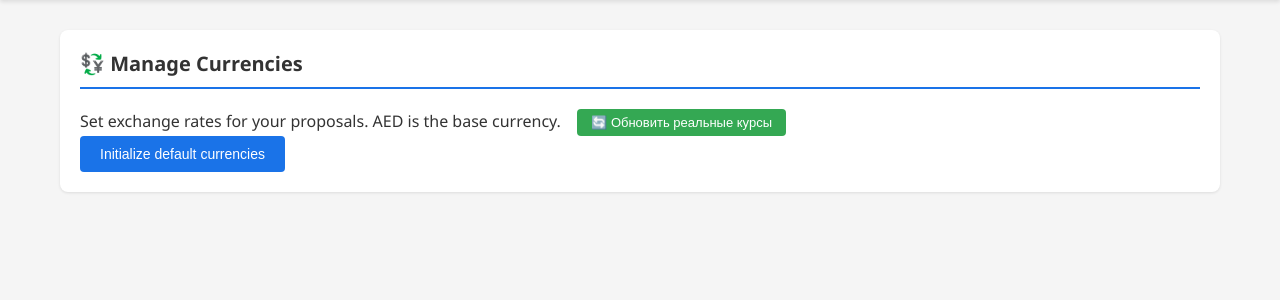
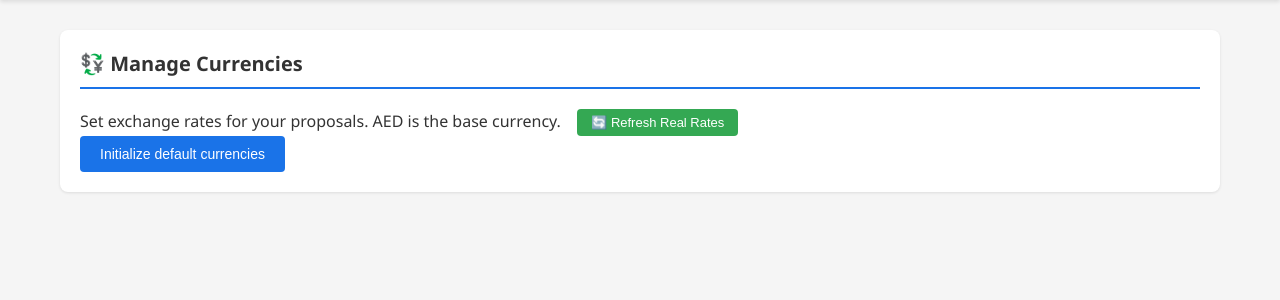
Before and after one commit to o6594340-sys/UAE-offer-generator, a Flask app: page /admin/currencies in a window 1280 px wide. Shown: the part 126-426 px from the top of the page. Run offline with Flask 3, Linux system fonts and the light colour scheme.

Commit message:
Translate currencies page button to English

```diff
--- a/admin/templates/admin/currencies.html
+++ b/admin/templates/admin/currencies.html
@@ -7,7 +7,7 @@
     <h2>💱 Manage Currencies</h2>
     <p>Set exchange rates for your proposals. AED is the base currency.
       <button onclick="refreshRates()" id="refresh-btn" class="btn" style="margin-left:12px; font-size:13px; padding:6px 14px; background:#34a853;">
-        🔄 Обновить реальные курсы
+        🔄 Refresh Real Rates
       </button>
       <span id="refresh-status" style="font-size:13px; margin-left:8px; color:#888;"></span>
     </p>
@@ -65,7 +65,7 @@ async function refreshRates() {
   const btn = document.getElementById('refresh-btn');
   const status = document.getElementById('refresh-status');
   btn.disabled = true;
-  btn.textContent = '⏳ Загружаю...';
+  btn.textContent = '⏳ Loading...';
   status.textContent = '';
   try {
     const resp = await fetch('/admin/currencies/refresh', { method: 'POST' });
@@ -76,7 +76,7 @@ async function refreshRates() {
         const code = input.dataset.realRate;
         if (data.rates[code] !== undefined) input.value = data.rates[code];
       });
-      status.textContent = '✅ Курсы обновлены (' + new Date().toLocaleTimeString() + ')';
+      status.textContent = '✅ Rates updated (' + new Date().toLocaleTimeString() + ')';
       status.style.color = '#1e6e2e';
       setTimeout(() => location.reload(), 800);
     } else {
@@ -88,7 +88,7 @@ async function refreshRates() {
     status.style.color = '#c62828';
   } finally {
     btn.disabled = false;
-    btn.textContent = '🔄 Обновить реальные курсы';
+    btn.textContent = '🔄 Refresh Real Rates';
   }
 }
 
```
